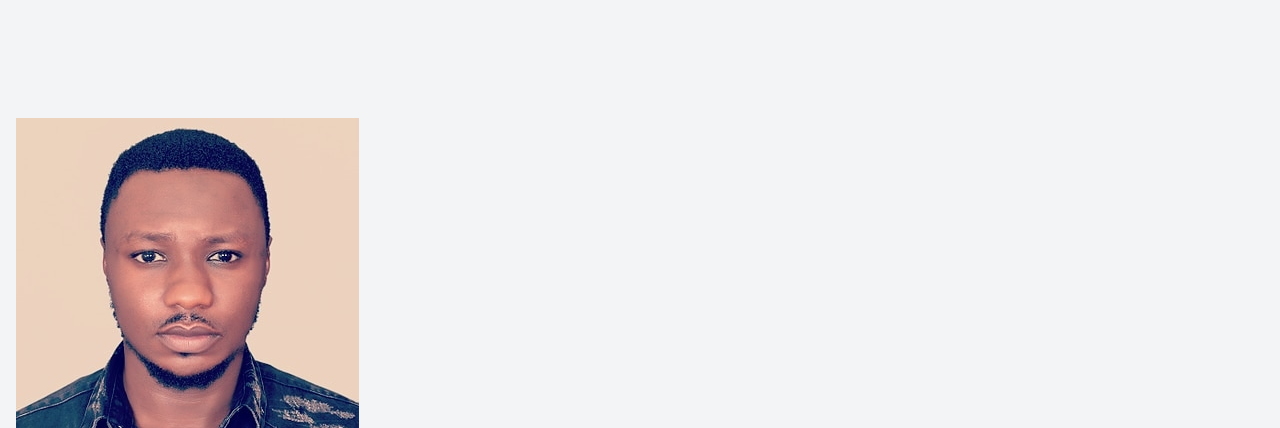
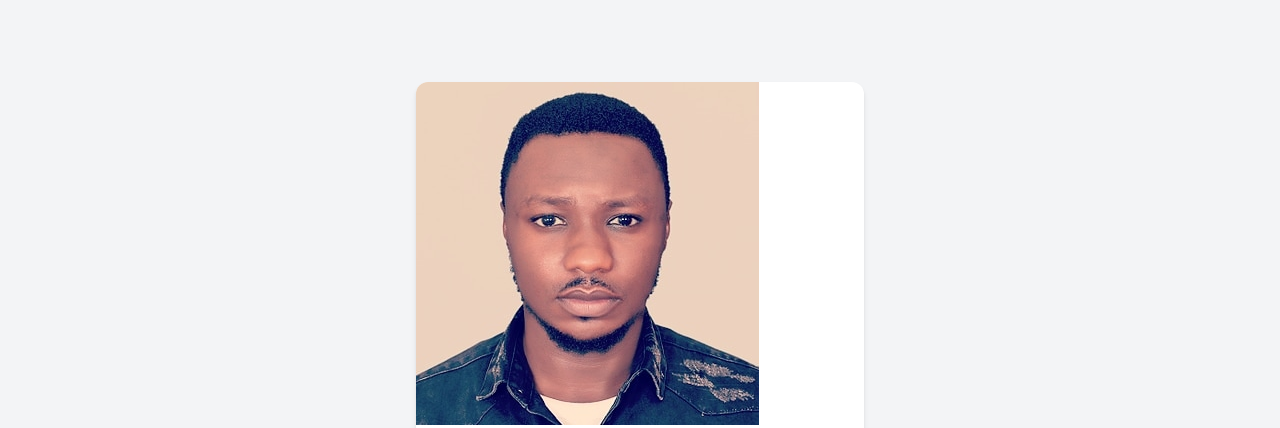
Before and after one commit to Jaybabson007/Responsive-Profile-Card, a plain HTML site: page Index.html in a window 1280 px wide. Shown: the top 428 px of the page. Drawn offline with Linux system fonts and the light colour scheme; a script that the page names is missing.

Commit message:
Profile Card styling was added

```diff
--- a/styles.css
+++ b/styles.css
@@ -19,3 +19,13 @@
     justify-content: center;
     padding: 1rem;
   }
+
+  /* Profile Card */
+.profile-card {
+    background-color: white;
+    border-radius: 0.75rem;
+    box-shadow: 0 4px 6px -1px rgba(0, 0, 0, 0.1), 0 2px 4px -1px rgba(0, 0, 0, 0.06);
+    max-width: 28rem;
+    width: 100%;
+    overflow: hidden;
+  }
```
